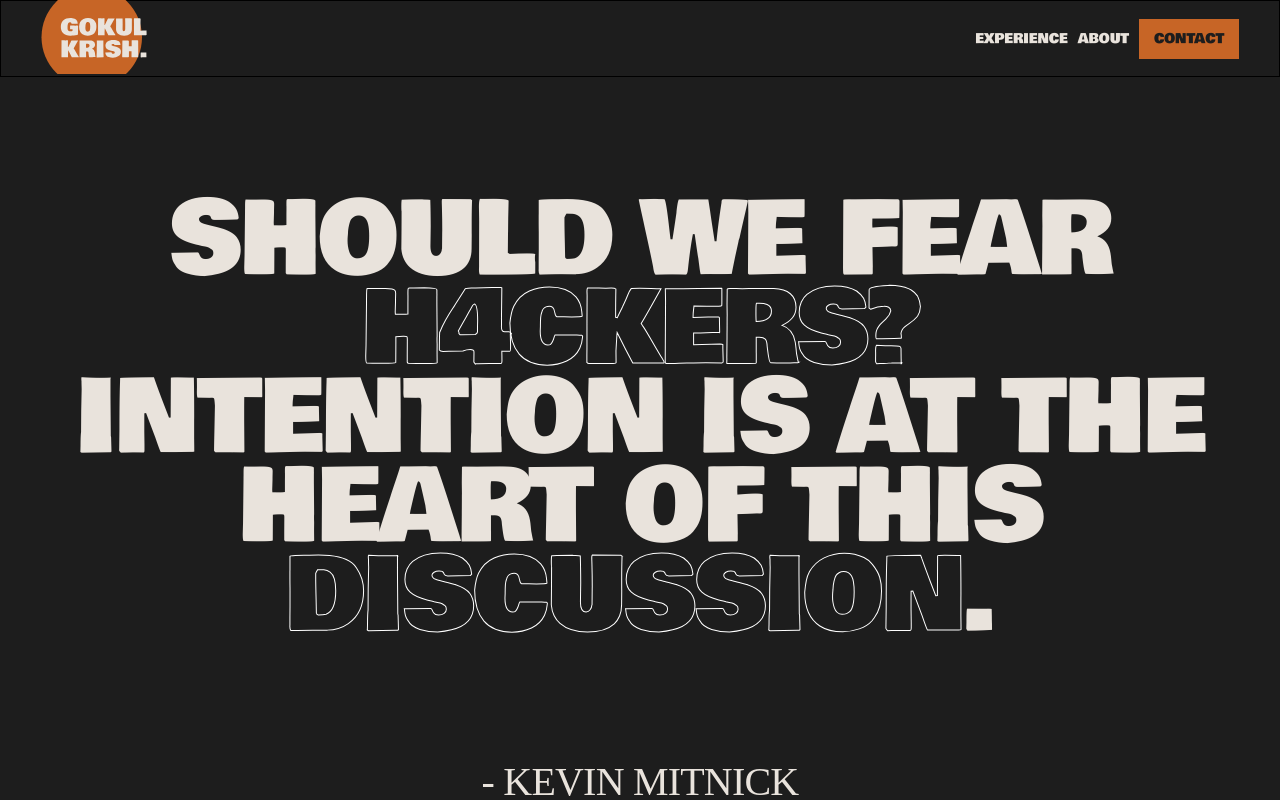
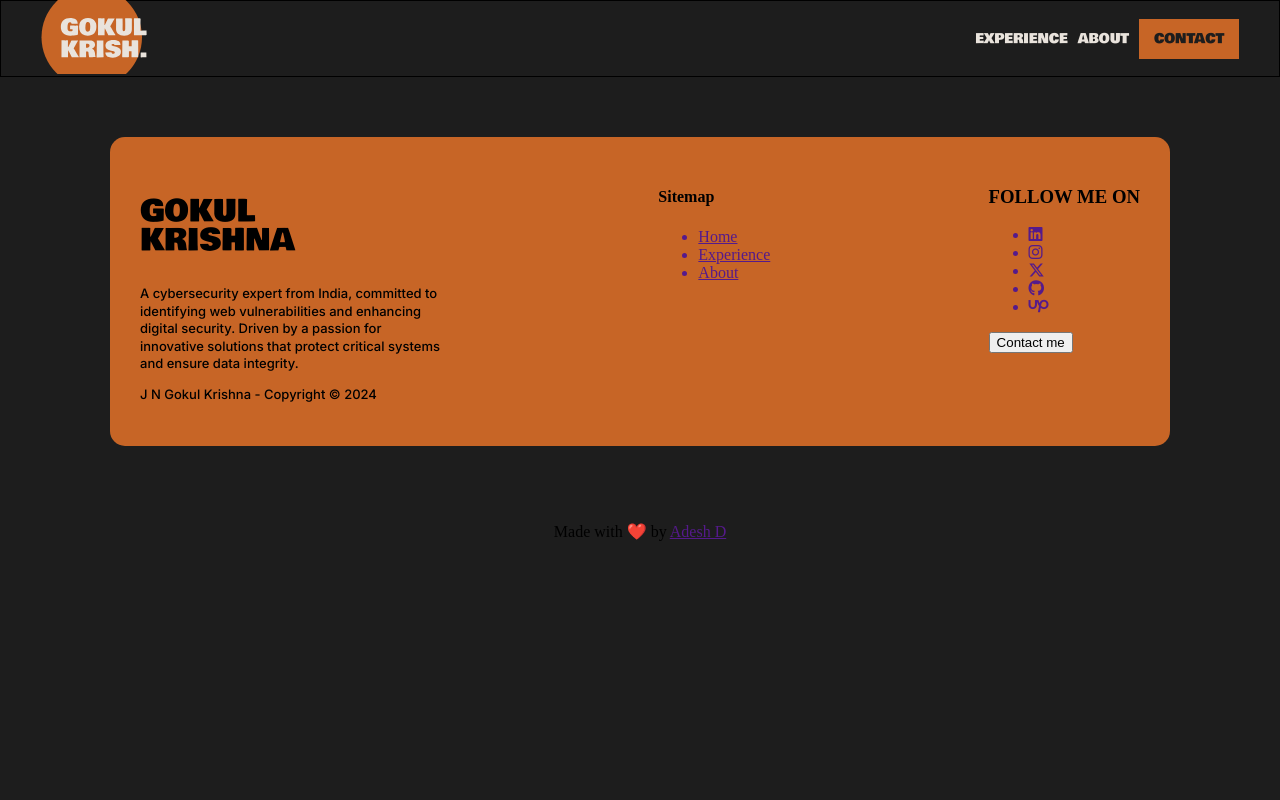
Before and after one commit to Adesh-111/Gokul-portfolio, a React (Vite) app: page / in a window 1280 px wide. Shown: the top 800 px of the page. Built offline with nearby package versions, Linux system fonts and the light colour scheme; a web font is replaced by a local one.

Commit message:
Completion of 40 percent of styling for footer component

```diff
--- a/index.html
+++ b/index.html
@@ -1,4 +1,4 @@
-<!doctype html>
+<!DOCTYPE html>
 <html lang="en">
   <head>
     <meta charset="UTF-8" />
@@ -9,5 +9,12 @@
   <body>
     <div id="root"></div>
     <script type="module" src="/src/main.jsx"></script>
+    <link
+      rel="stylesheet"
+      href="https://cdnjs.cloudflare.com/ajax/libs/font-awesome/6.7.1/css/all.min.css"
+      integrity="sha512-5Hs3dF2AEPkpNAR7UiOHba+lRSJNeM2ECkwxUIxC1Q/FLycGTbNapWXB4tP889k5T5Ju8fs4b1P5z/iB4nMfSQ=="
+      crossorigin="anonymous"
+      referrerpolicy="no-referrer"
+    />
   </body>
 </html>
--- a/package.json
+++ b/package.json
@@ -10,6 +10,9 @@
     "preview": "vite preview"
   },
   "dependencies": {
+    "@fortawesome/fontawesome-svg-core": "^6.7.1",
+    "@fortawesome/react-fontawesome": "^0.2.2",
+    "font-awesome": "^4.7.0",
     "react": "^18.3.1",
     "react-dom": "^18.3.1"
   },
--- a/src/App.jsx
+++ b/src/App.jsx
@@ -1,13 +1,11 @@
 import Navbar from "./components/Navbar/Navbar";
-import Quotes from "./components/Quotes/Quotes";
-import Contact from "./components/Contact/Contact";
+import Footer from "./components/Footer/Footer";
 
 function App() {
   return (
     <>
     <Navbar />
-    <Quotes />
-    <Contact />
+    <Footer />
     </>
   );
 }
--- a/src/components/Footer/Footer.css
+++ b/src/components/Footer/Footer.css
@@ -0,0 +1,34 @@
+@import url("https://fonts.googleapis.com/css2?family=Inter:ital,opsz,wght@0,14..32,100..900;1,14..32,100..900&display=swap");
+
+.footer-container {
+  display: flex;
+  justify-content: center;
+  flex-direction: column;
+  align-items: center;
+}
+
+.footer {
+  background-color: #c76526;
+  padding: 30px;
+  display: flex;
+  width: 1000px;
+  margin: 60px;
+  border-radius: 15px;
+  justify-content: space-between;
+}
+
+.footer .footer-details h3 {
+  font-family: Bowlby One;
+  font-size: 30px;
+  font-weight: 400;
+  line-height: 29.07px;
+}
+
+.footer-details p {
+  max-width: 300px;
+  font-family: Inter;
+  font-size: 13px;
+  font-weight: 500;
+  line-height: 17.55px;
+  text-align: left;
+}
--- a/src/components/Footer/Footer.jsx
+++ b/src/components/Footer/Footer.jsx
@@ -6,56 +6,67 @@ function Footer() {
       <div className="footer-container">
         <div className="footer">
           <div className="footer-details">
-            <h3></h3>
-            <p className="footer-about"></p>
-            <p className="copyright"></p>
+            <h3>GOKUL <br />
+            KRISHNA</h3>
+            <p className="footer-about">
+              A cybersecurity expert from India, committed to identifying web
+              vulnerabilities and enhancing digital security. Driven by a
+              passion for innovative solutions that protect critical systems and
+              ensure data integrity.
+            </p>
+            <p className="copyright">J N Gokul Krishna - Copyright © 2024</p>
           </div>
           <div className="footer-navigation">
-            <h4></h4>
+            <h4>Sitemap</h4>
             <ul className="foo-links">
               <a href="" className="foo-link">
-                <li></li>
+                <li>Home</li>
               </a>
               <a href="" className="foo-link">
-                <li></li>
+                <li>Experience</li>
               </a>
               <a href="" className="foo-link">
-                <li></li>
+                <li>About</li>
               </a>
             </ul>
           </div>
           <div className="footer-links">
-            <h3></h3>
+            <h3>FOLLOW ME ON</h3>
             <ul className="foo-social">
               <a href="">
                 <li>
-                  <img src="" alt="" />
+                <i className="fa-brands fa-linkedin"></i>
                 </li>
               </a>
               <a href="">
                 <li>
-                  <img src="" alt="" />
+                <i className="fa-brands fa-instagram"></i>
                 </li>
               </a>
               <a href="">
                 <li>
-                  <img src="" alt="" />
+                <i className="fa-brands fa-x-twitter"></i>
                 </li>
               </a>
               <a href="">
                 <li>
-                  <img src="" alt="" />
+                <i className="fa-brands fa-github"></i>
                 </li>
               </a>
               <a href="">
                 <li>
-                  <img src="" alt="" />
+                <i className="fa-brands fa-upwork"></i>
                 </li>
               </a>
             </ul>
+            <a href="">
+                <button>
+                    Contact me
+                </button>
+            </a>
           </div>
         </div>
-        <p>
+        <p className="developer-signature">
           Made with ❤️ by <a href="">Adesh D</a>
         </p>
       </div>
```
Also changed, not shown: 1 other file (tests, documents, lock files or other folders).
